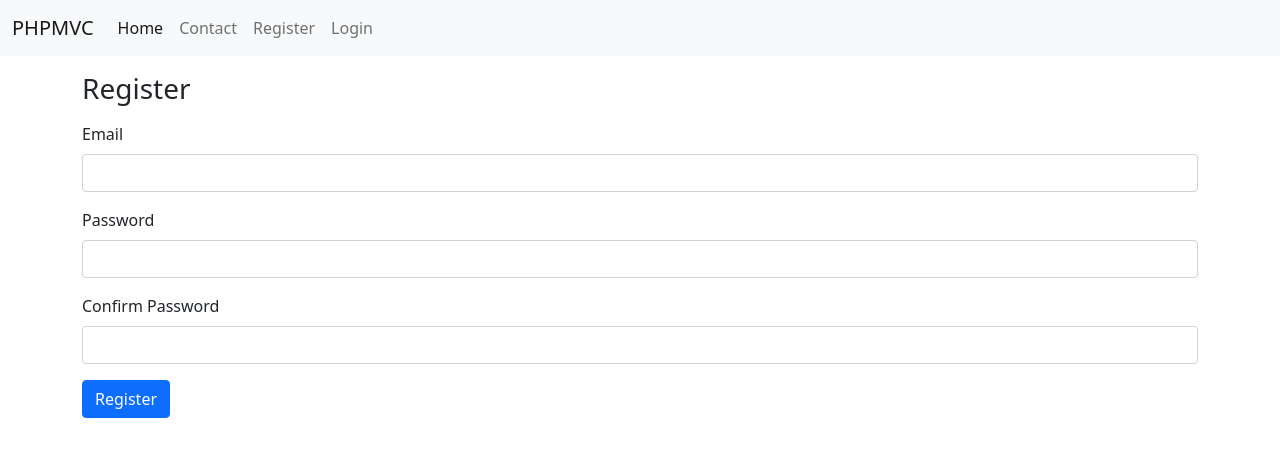
After one commit to quan-vu/php-mvc-framework, a PHP site: page /register in a window 1280 px wide. The commit adds this page. Shown: the top 457 px of the page. Run offline with PHP 8.4, Linux system fonts and the light colour scheme.

Commit message:
[Controllers] Handle request data

```diff
--- /dev/null
+++ b/app/Controllers/AuthController.php
@@ -0,0 +1,35 @@
+<?php
+
+namespace App\Controllers;
+
+use App\Core\Controller;
+use App\Core\Request;
+
+/**
+ * Class AuthController
+ *
+ * @author Quan Vu <info@quanvu.net>
+ * @package App\Controller
+ */
+class AuthController extends Controller
+{
+    public function register(Request $request)
+    {
+        if($request->isPost()) {
+            // $body = $request->getBody();
+            // var_dump($body);
+            return 'Handle submitted register data';
+        }
+        return $this->render('register');
+    }
+
+    public function login(Request $request)
+    {
+        if($request->isPost()) {
+            // $body = $request->getBody();
+            // var_dump($body);
+            return 'Handle submitted login data';
+        }
+        return $this->render('login');
+    }
+}
--- a/app/Core/Request.php
+++ b/app/Core/Request.php
@@ -24,8 +24,34 @@ class Request
         return $path;
     }
 
-    public function getMethod()
+    public function method()
     {
         return strtolower($_SERVER['REQUEST_METHOD']);
     }
+
+    public function isGet()
+    {
+        return $this->method() === 'get';
+    }
+
+    public function isPost()
+    {
+        return $this->method() === 'post';
+    }
+
+    public function getBody()
+    {
+        $body = [];
+        if ($this->method() === 'get') {
+            foreach ($_GET as $key => $value) {
+                $body[$key] = filter_input(INPUT_GET, $key, FILTER_SANITIZE_SPECIAL_CHARS);
+            }
+        }
+        if ($this->method() === 'post') {
+            foreach ($_POST as $key => $value) {
+                $body[$key] = filter_input(INPUT_POST, $key, FILTER_SANITIZE_SPECIAL_CHARS);
+            }
+        }
+        return $body;
+    }
 }
--- a/app/Core/Router.php
+++ b/app/Core/Router.php
@@ -38,7 +38,7 @@ class Router
     public function resolve()
     {
         $path = $this->request->getPath();
-        $method = $this->request->getMethod();
+        $method = $this->request->method();
         $callback = $this->routes[$method][$path] ?? false;
 
         if ($callback === false) {
@@ -52,7 +52,7 @@ class Router
             $callback[0] = new $callback[0]();
         }
 
-        return call_user_func($callback);
+        return call_user_func($callback, $this->request);
     }
 
     public function renderView($view, $params = [])
--- a/public/index.php
+++ b/public/index.php
@@ -3,7 +3,10 @@
 require_once __DIR__ .'/../vendor/autoload.php';
 
 use App\Core\Application;
-use App\Controllers\SiteController;
+use App\Controllers\{
+    SiteController,
+    AuthController,
+};
 
 $rootPath = dirname(__DIR__);
 
@@ -14,4 +17,10 @@ $app->router->get('/', [SiteController::class, 'home']);
 $app->router->get('/contact', [SiteController::class, 'contact']);
 $app->router->post('/contact', [SiteController::class, 'storeContact']);
 
+$app->router->get('/register', [AuthController::class, 'register']);
+$app->router->post('/register', [AuthController::class, 'register']);
+
+$app->router->get('/login', [AuthController::class, 'login']);
+$app->router->post('/login', [AuthController::class, 'login']);
+
 $app->run();
--- a/views/layouts/main.php
+++ b/views/layouts/main.php
@@ -25,6 +25,12 @@
                     <li class="nav-item">
                         <a class="nav-link" href="/contact">Contact</a>
                     </li>
+                    <li class="nav-item">
+                        <a class="nav-link" href="/register">Register</a>
+                    </li>
+                    <li class="nav-item">
+                        <a class="nav-link" href="/login">Login</a>
+                    </li>
                 </ul>
             </div>
         </div>
--- /dev/null
+++ b/views/register.php
@@ -0,0 +1,19 @@
+<div class="container pt-3">
+    <h3>Register</h3>
+
+    <form class="mt-3" method="POST" action="/register">
+        <div class="mb-3">
+            <label class="form-label">Email</label>
+            <input type="email" name="email" class="form-control" required>
+        </div>
+        <div class="mb-3">
+            <label class="form-label">Password</label>
+            <input type="password" name="password" class="form-control" required>
+        </div>
+        <div class="mb-3">
+            <label class="form-label">Confirm Password</label>
+            <input type="password" name="confirm_password" class="form-control" required>
+        </div>
+        <button type="submit" class="btn btn-primary">Register</button>
+    </form>
+</div>
```
Also changed, not shown: app/Controllers/SiteController.php (+10 -8 lines), views/login.php (added, +15 -0 lines).
